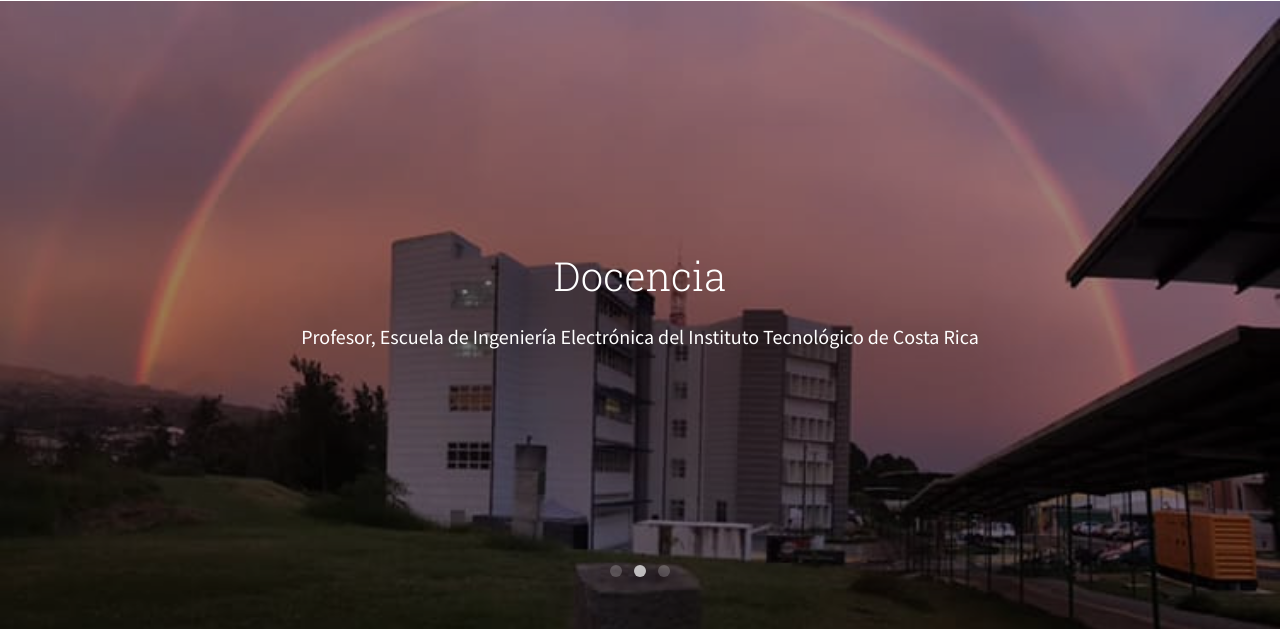
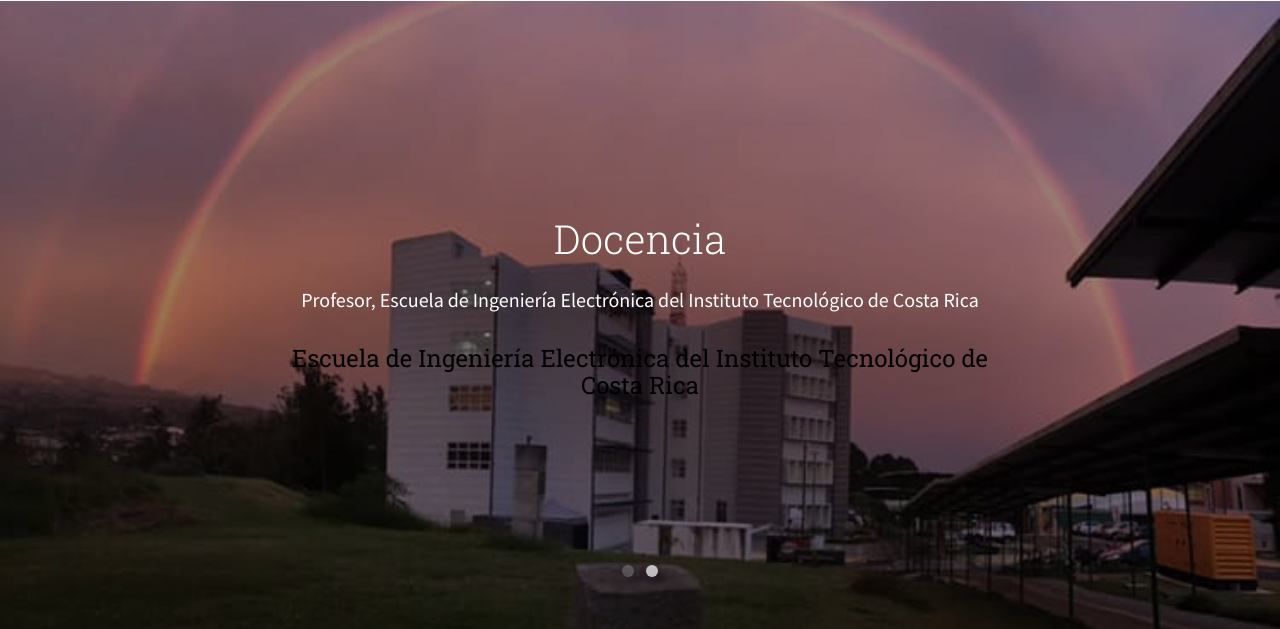
Before and after one commit to sercr0388/WEBsite, a plain HTML site: page index.html in a window 1280 px wide. Shown: the part 121-750 px from the top of the page. Drawn offline with Linux system fonts and the light colour scheme; files whose address does not match are found by name.

Commit message:
Update index.html

```diff
--- a/index.html
+++ b/index.html
@@ -149,7 +149,9 @@
 			   					<h1>Docencia</h1>
 									<h2> Profesor, Escuela de Ingeniería Electrónica del Instituto Tecnológico de Costa Rica </h2> <!--<a href="http://freehtml5.co/" target="_blank">freehtml5.co</a></h2>
 									 p><a class="btn btn-primary btn-lg" href="#">Start Learning Now!</a></p> -->
+									 <h3> Escuela de Ingeniería Electrónica del Instituto Tecnológico de Costa Rica </h3>
 			   				</div>
+								</div>
 			   			</div>
 			   		</div>
 		   		</div>
```
